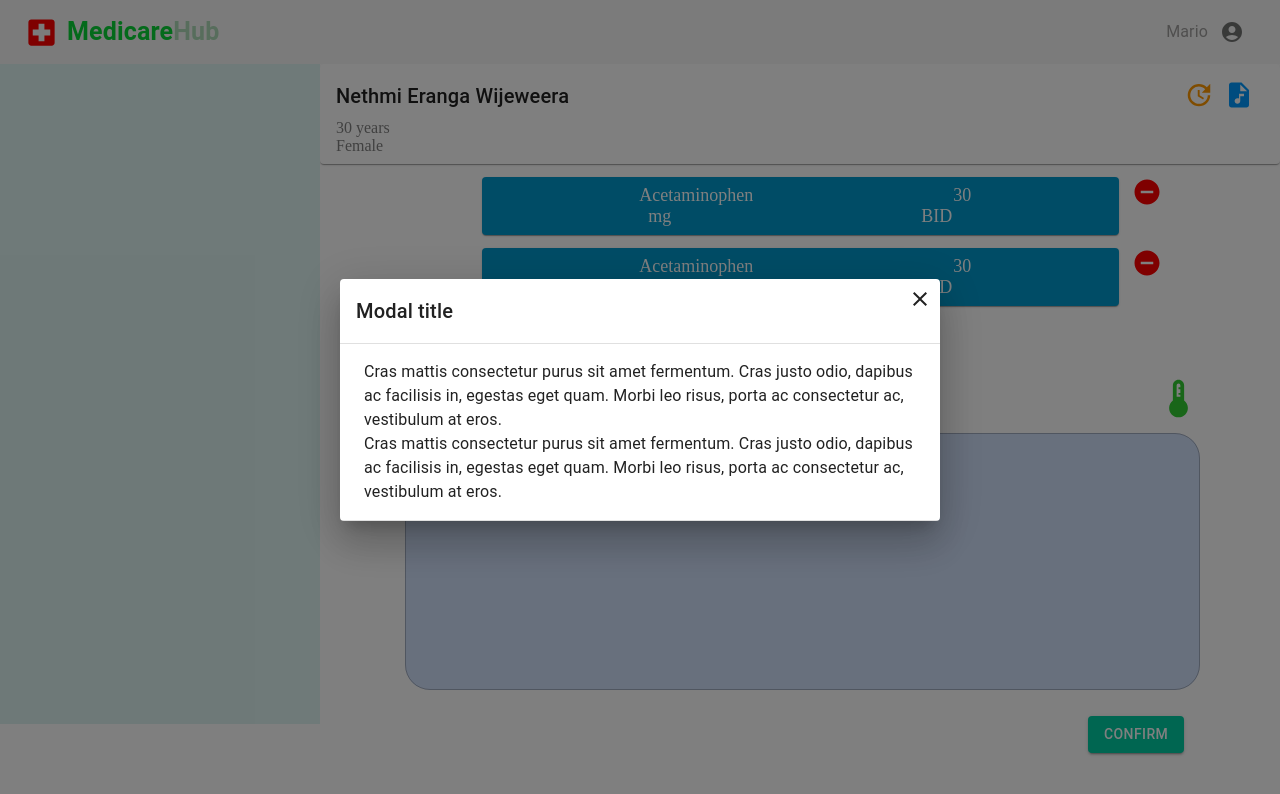
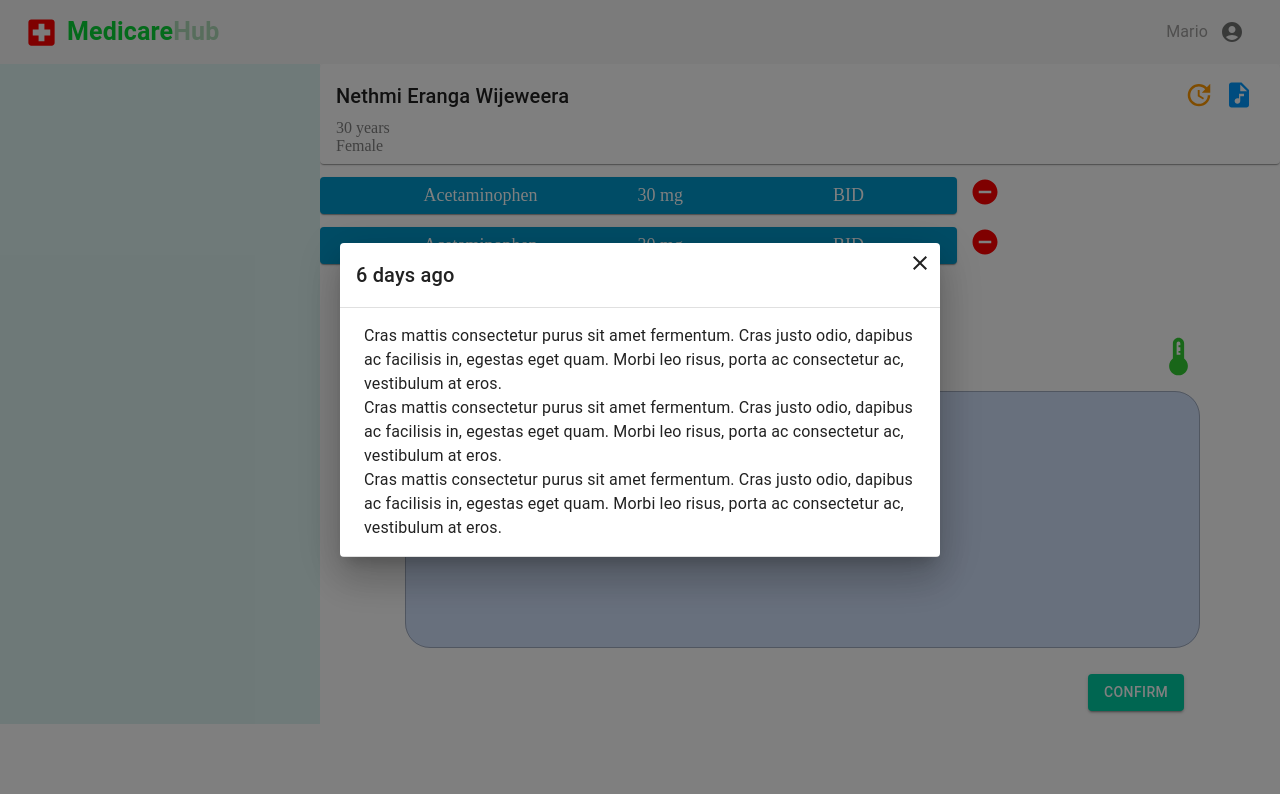
Before and after one commit to Bistec-UOM/MedicareHub_front, a React (Create React App) app in the folder front/: page /doct in a window 1280 px wide. Both pictures are taken after a click on the icon 1239 px from the left and 95 px from the top of the page. Shown: the top 794 px of the page. Built offline with nearby package versions, Linux system fonts and the light colour scheme.

Commit message:
doctor add drugs popup box

```diff
--- /dev/null
+++ b/front/src/components/DoctorComponents/DoctorAddDrugs.js
@@ -0,0 +1,51 @@
+import React from 'react'
+import Dialog from '@mui/material/Dialog';
+import { TextField } from '@mui/material';
+import DialogContent from '@mui/material/DialogContent';
+
+import CloseIcon from '@mui/icons-material/Close';
+import Button from '@mui/material/Button';
+import MenuItem from '@mui/material/MenuItem';
+import FormControl from '@mui/material/FormControl';
+import InputLabel from '@mui/material/InputLabel';
+import Select from '@mui/material/Select';
+export default function DoctorAddDrugs(props) {
+    const { openBox, setOpenBox } = props;
+
+    const handleClose = () => {
+      setOpenBox(false);
+    };
+  return (
+    <div>
+        <Dialog open={openBox}>
+        <DialogContent dividers  sx={{ maxHeight: '500px',}}>
+      <CloseIcon onClick={handleClose} style={{ position: 'absolute', right: '8px', top: '8px', cursor: 'pointer' }} />
+      <TextField variant="outlined" size="small" sx={{ m: 1,width:'45%',top: '10px',}}/>
+      <TextField   variant="outlined" size="small" sx={{ m: 1,width:'10%',top: '10px',}}/>
+
+        <Select sx={{ m: 1 ,top: '10px',  border: '1px solid #ced4da',width:'55px',height: '40px',}} variant="standard" >
+          <MenuItem value="BD">
+          </MenuItem>
+          <MenuItem value={10}>BD</MenuItem>
+          <MenuItem value={20}>BD</MenuItem>
+          <MenuItem value={30}>BD</MenuItem>
+        </Select>
+
+
+        <Select sx={{ m: 1 ,top: '10px',  border: '1px solid #ced4da',width:'50px',height: '40px',}} variant="standard">
+          <MenuItem value="mg">
+          </MenuItem>
+          <MenuItem value={10}>mg</MenuItem>
+          <MenuItem value={20}>mg</MenuItem>
+        </Select>
+
+
+        <Button variant="outlined" sx={{top: '10px',color:'Green', borderColor: 'Green', borderWidth: '3px', }} >OK</Button>
+
+
+         </DialogContent>
+      </Dialog>
+
+    </div>
+  )
+}
--- a/front/src/components/DoctorComponents/PatientsRecords.js
+++ b/front/src/components/DoctorComponents/PatientsRecords.js
@@ -16,10 +16,8 @@ export default function PatientsRecords(props) {
     <div>
       <Dialog open={openPopup}>
       <CloseIcon onClick={handleClose} style={{ position: 'absolute', right: '8px', top: '8px', cursor: 'pointer' }} />
-        <DialogTitle sx={{ m: 0, p: 2 }} id="customized-dialog-title">
-          Modal title
-        </DialogTitle>
-        <DialogContent dividers>
+        <DialogTitle sx={{ m: 0, p: 2 }}>6 days ago</DialogTitle>
+        <DialogContent dividers  sx={{ maxHeight: '500px', overflowY: 'auto' }}>
           <Typography>
             Cras mattis consectetur purus sit amet fermentum. Cras justo odio,
             dapibus ac facilisis in, egestas eget quam. Morbi leo risus, porta ac
@@ -30,7 +28,12 @@ export default function PatientsRecords(props) {
             dapibus ac facilisis in, egestas eget quam. Morbi leo risus, porta ac
             consectetur ac, vestibulum at eros.
           </Typography>
-        </DialogContent>
+          <Typography>
+            Cras mattis consectetur purus sit amet fermentum. Cras justo odio,
+            dapibus ac facilisis in, egestas eget quam. Morbi leo risus, porta ac
+            consectetur ac, vestibulum at eros.
+          </Typography>
+         </DialogContent>
       </Dialog>
     </div>
   );
--- a/front/src/pages/Doctor.js
+++ b/front/src/pages/Doctor.js
@@ -15,6 +15,7 @@ import AddCircleIcon from '@mui/icons-material/AddCircle';
 import ThermostatIcon from '@mui/icons-material/Thermostat';
 import DoNotDisturbOnIcon from '@mui/icons-material/DoNotDisturbOn';
 import PatientsRecords from '../components/DoctorComponents/PatientsRecords';
+import DoctorAddDrugs from '../components/DoctorComponents/DoctorAddDrugs';
 
 export default function Doctor() {
   useEffect(() => {
@@ -45,10 +46,14 @@ export default function Doctor() {
     setOpenPopup(true);
   };
 
+  const [openBox, setOpenBox] = useState(false);
+
+  const handleAddDrugsClick = () => {
+    setOpenBox(true);
+  };
   return (
     <CustomScroll>
       <Navbar></Navbar>
-
       <Grid container spacing={0} sx={{ paddingTop: '64px', height: '100vh' }}>
         <Grid item xs={3} style={{ height: '100%' }}>
           <SidebarContainer>
@@ -78,12 +83,12 @@ export default function Doctor() {
 
          <div>
             {pres.map((drug,num) => (
-            <Grid key={num} container spacing={1} sx={{marginTop:"5px",marginLeft: '16%',}}>
+            <Grid key={num} container spacing={1} sx={{marginTop:"5px",}}>
               <Grid item xs={8}>
               <Item sx={{ backgroundColor: '#0099cc', color: 'white', fontSize: '18px',}}>
                 <Typography gutterBottom variant="p" sx={{ marginLeft: '10px', }}>{drug.name}</Typography>
-                <Typography gutterBottom variant="p" sx={{ marginLeft: '200px', }}>{drug.quantity} mg</Typography>
-                <Typography gutterBottom variant="p" sx={{ marginLeft: '250px', }}>{drug.hour}</Typography>
+                <Typography gutterBottom variant="p" sx={{ marginLeft: '100px', }}>{drug.quantity} mg</Typography>
+                <Typography gutterBottom variant="p" sx={{ marginLeft: '150px', }}>{drug.hour}</Typography>
               </Item>
               </Grid>
               <Grid item xs={4}>
@@ -92,8 +97,10 @@ export default function Doctor() {
             </Grid>
             ))}
          </div>
-
-          < AddCircleIcon sx={{ color: '#00cc66', marginLeft: '10%', fontSize: '30px', float: 'Left',marginTop: '27px' }} />
+         <div>
+          < AddCircleIcon sx={{ color: '#00cc66', marginLeft: '10%', fontSize: '30px', float: 'Left',marginTop: '27px' }} onClick={handleAddDrugsClick}/>
+          <DoctorAddDrugs openBox={openBox} setOpenBox={setOpenBox} />
+          </div>
           <ThermostatIcon sx={{ color: '#33cc33', marginLeft: '74%', fontSize: '45px', marginTop: '70px' }} />
 
           <div>
```
